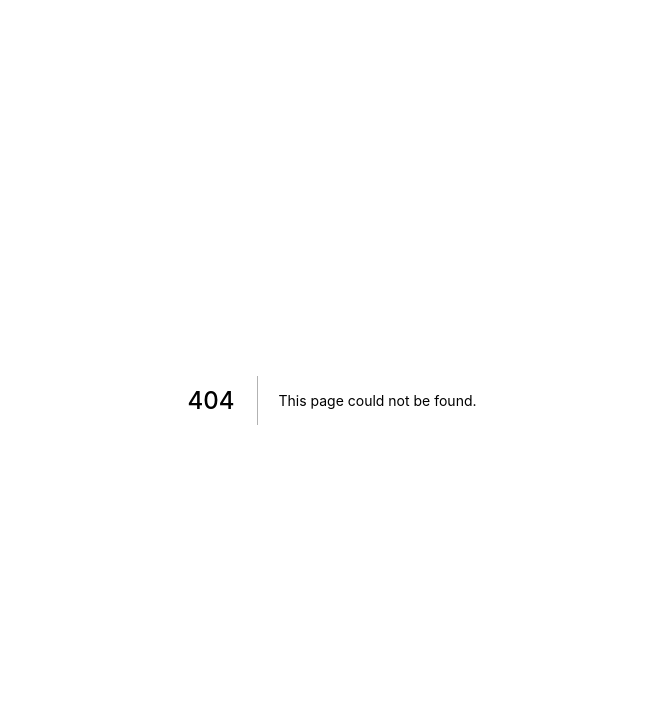
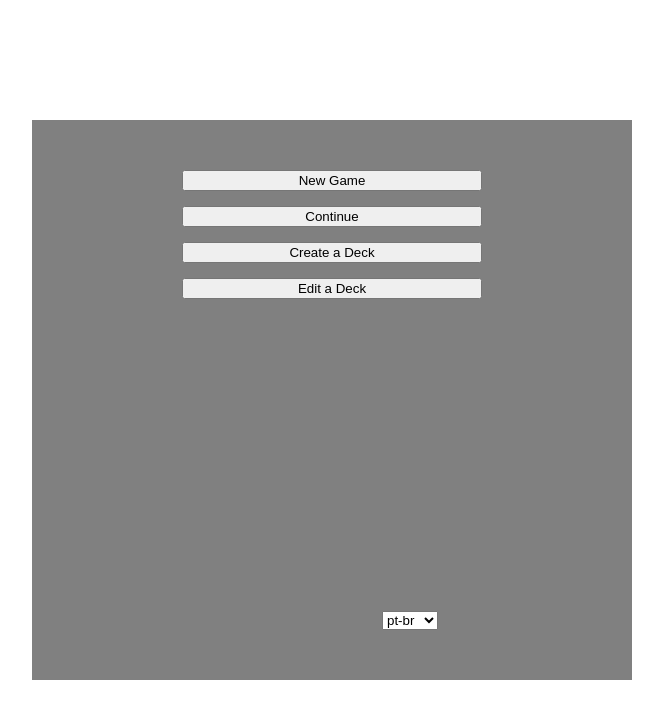
Before and after one commit to DrZanuff/eldritch-horror-random-ecounters, a Next.js app: page /Play in a window 1280 px wide. Before the commit this address had no page. Shown: the top 718 px of the page, without its empty margins (308-971 px from the left). Built offline with nearby package versions, Linux system fonts and the light colour scheme.

Commit message:
Added base pages

```diff
--- a/package.json
+++ b/package.json
@@ -11,6 +11,7 @@
     "next": "12.0.7",
     "react": "17.0.2",
     "react-dom": "17.0.2",
+    "recoil": "^0.5.2",
     "styled-components": "^5.3.3"
   },
   "devDependencies": {
@@ -18,6 +19,7 @@
     "@types/react": "17.0.37",
     "@types/styled-components": "^5.1.18",
     "@typescript-eslint/eslint-plugin": "^5.7.0",
+    "babel-plugin-styled-components": "^2.0.2",
     "eslint": "8.5.0",
     "eslint-config-next": "12.0.7",
     "eslint-config-prettier": "^8.3.0",
--- /dev/null
+++ b/pages/Play/index.tsx
@@ -0,0 +1,18 @@
+import { useRecoilState } from 'recoil'
+import { ActivePage } from '../../src/Atoms'
+import { Main } from '../../src/components/Main'
+import { Decks } from '../../src/components/Decks'
+import * as S from '../../styles/Play/styles'
+
+export default function Play() {
+  const [page] = useRecoilState(ActivePage)
+
+  return (
+    <S.Body>
+      <S.Content>
+        {page === 'main' && <Main />}
+        {page === 'decks' && <Decks />}
+      </S.Content>
+    </S.Body>
+  )
+}
--- a/pages/_app.tsx
+++ b/pages/_app.tsx
@@ -1,8 +1,13 @@
 import '../styles/globals.css'
+import { RecoilRoot } from 'recoil'
 import type { AppProps } from 'next/app'
 
 function MyApp({ Component, pageProps }: AppProps) {
-  return <Component {...pageProps} />
+  return (
+    <RecoilRoot>
+      <Component {...pageProps} />
+    </RecoilRoot>
+  )
 }
 
 export default MyApp
--- /dev/null
+++ b/src/Atoms/index.tsx
@@ -0,0 +1,8 @@
+import { atom } from 'recoil'
+
+export type Pages = 'main' | 'decks' | 'game'
+
+export const ActivePage = atom({
+  key: 'ActivePage',
+  default: 'main' as Pages,
+})
--- a/src/components/CardText/index.tsx
+++ /dev/null
@@ -1,6 +0,0 @@
-interface
-
-export function CardText({data} :  ) {
-
-  return ()
-}
--- /dev/null
+++ b/src/components/Decks/index.tsx
@@ -0,0 +1,9 @@
+import * as S from './styles'
+
+export function Decks() {
+  return (
+    <S.DecksContainer>
+      <h1>Decks</h1>
+    </S.DecksContainer>
+  )
+}
--- /dev/null
+++ b/src/components/Decks/styles.tsx
@@ -0,0 +1,6 @@
+import styled from 'styled-components'
+
+export const DecksContainer = styled.div`
+  display: flex;
+  width: 100%;
+`
--- /dev/null
+++ b/src/components/LanguageSelector/index.tsx
@@ -0,0 +1,17 @@
+import styled from 'styled-components'
+
+const SelectorContainer = styled.div`
+  display: flex;
+  width: 100px;
+`
+
+export function LangaugeSelector() {
+  return (
+    <SelectorContainer>
+      <select>
+        <option value="pt-br">pt-br</option>
+        <option value="en-us">en-us</option>
+      </select>
+    </SelectorContainer>
+  )
+}
--- /dev/null
+++ b/src/components/Main/index.tsx
@@ -0,0 +1,20 @@
+import { LangaugeSelector } from '../LanguageSelector'
+import { ActivePage } from '../../Atoms'
+import { useRecoilState } from 'recoil'
+import * as S from './styles'
+
+export function Main() {
+  const [, setPage] = useRecoilState(ActivePage)
+
+  return (
+    <S.MainContainer>
+      <button onClick={() => setPage('decks')}>New Game</button>
+      <button>Continue</button>
+      <button>Create a Deck</button>
+      <button>Edit a Deck</button>
+      <S.SelectContainer>
+        <LangaugeSelector />
+      </S.SelectContainer>
+    </S.MainContainer>
+  )
+}
--- /dev/null
+++ b/src/components/Main/styles.tsx
@@ -0,0 +1,23 @@
+import styled from 'styled-components'
+
+export const MainContainer = styled.div`
+  display: flex;
+  width: 100%;
+  height: 100%;
+  flex-direction: column;
+  max-width: 300px;
+  gap: 15px;
+  padding: 50px 0px;
+
+  button {
+    width: 100%;
+  }
+`
+
+export const SelectContainer = styled.div`
+  display: flex;
+  width: 100%;
+  height: 100%;
+  align-items: flex-end;
+  justify-content: flex-end;
+`
--- /dev/null
+++ b/styles/Play/styles.tsx
@@ -0,0 +1,19 @@
+import styled from 'styled-components'
+
+export const Body = styled.div`
+  width: 100%;
+  height: 100vh;
+  display: flex;
+  justify-content: center;
+  align-items: center;
+`
+export const Content = styled.div`
+  width: 100%;
+  max-width: 600px;
+  height: 70%;
+  display: flex;
+  align-items: center;
+  justify-content: center;
+
+  background-color: grey;
+`
```
Also changed, not shown: .babelrc (added), 1 other file (tests, documents, lock files or other folders).
